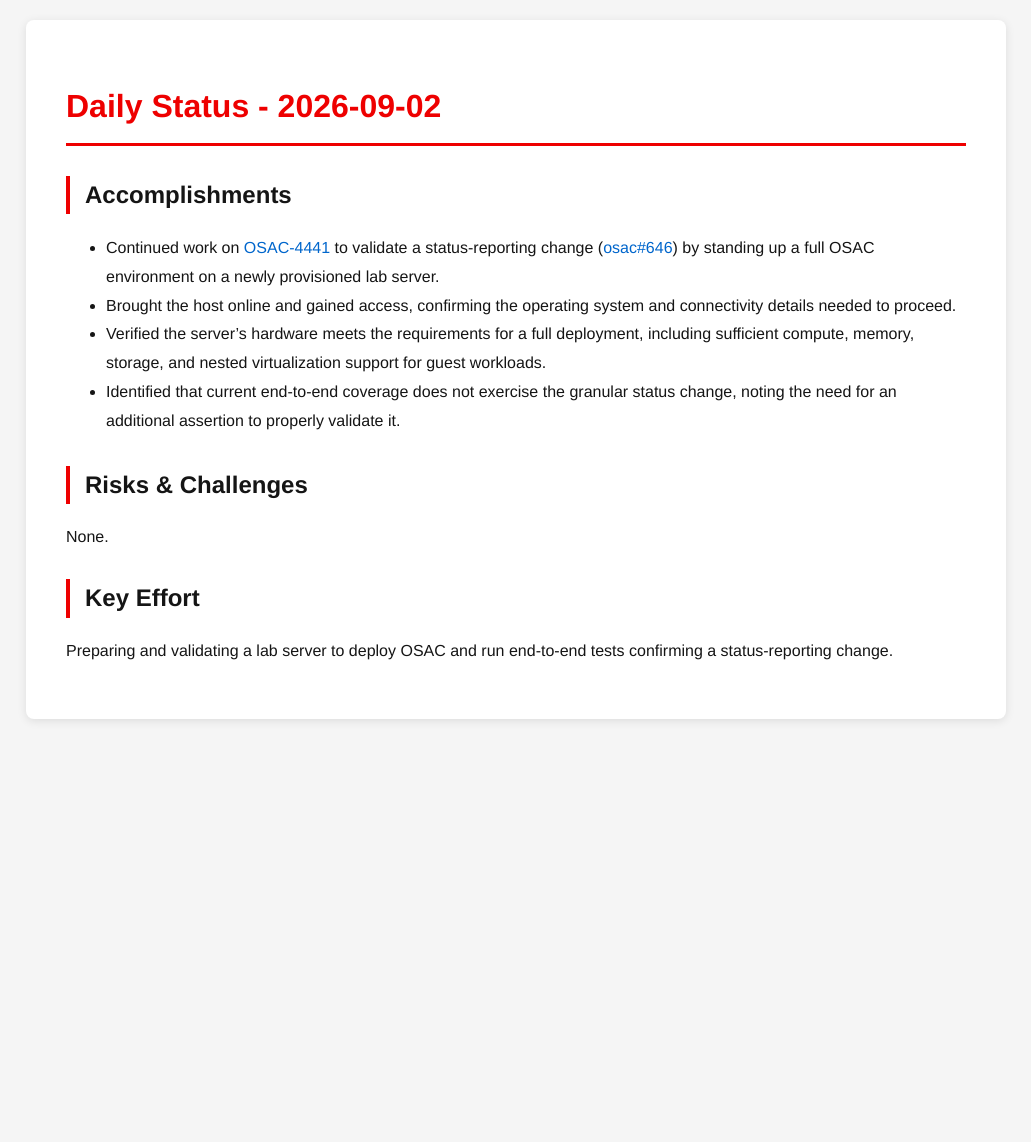
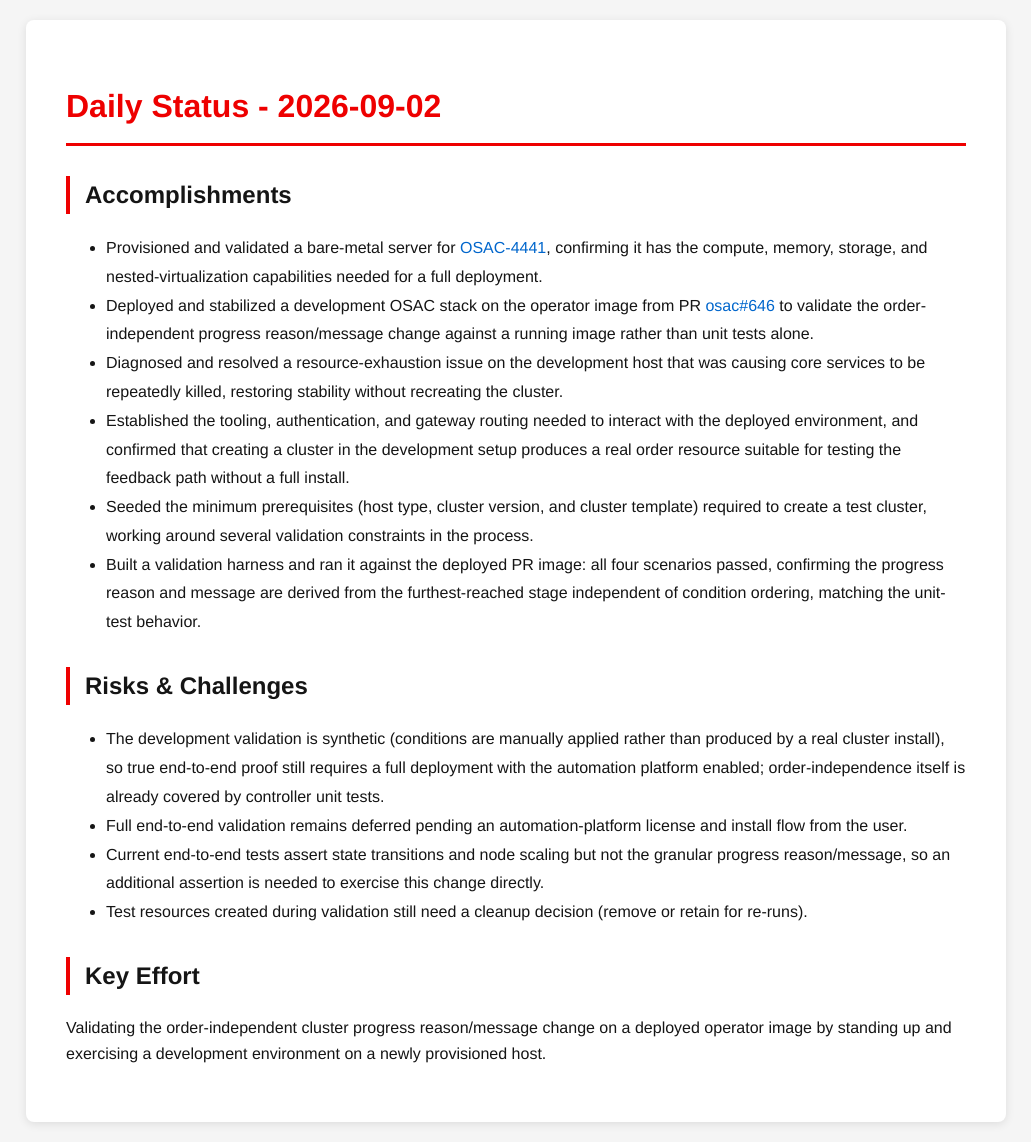
Before and after one commit to tzvatot/daily-status, a Jekyll site: the page built from 2026-09-02.md, in a window 1280 px wide. Shown: the whole page, without its empty margins (124-1155 px from the left). Built offline with Jekyll 4.4.1, drawn with Linux system fonts in a browser that asks for light colours; before the commit the page ends 900 px from its top, so only the background shows below that.

Commit message:
Daily status update - 2026-09-02

```diff
--- a/2026-09-02.md
+++ b/2026-09-02.md
@@ -7,13 +7,18 @@ date: 2026-09-02
 # Daily Status - 2026-09-02
 
 ## Accomplishments
-- Continued work on [OSAC-4441](https://redhat.atlassian.net/browse/OSAC-4441) to validate a status-reporting change ([osac#646](https://github.com/osac-project/osac/pull/646)) by standing up a full OSAC environment on a newly provisioned lab server.
-- Brought the host online and gained access, confirming the operating system and connectivity details needed to proceed.
-- Verified the server's hardware meets the requirements for a full deployment, including sufficient compute, memory, storage, and nested virtualization support for guest workloads.
-- Identified that current end-to-end coverage does not exercise the granular status change, noting the need for an additional assertion to properly validate it.
+- Provisioned and validated a bare-metal server for [OSAC-4441](https://redhat.atlassian.net/browse/OSAC-4441), confirming it has the compute, memory, storage, and nested-virtualization capabilities needed for a full deployment.
+- Deployed and stabilized a development OSAC stack on the operator image from PR [osac#646](https://github.com/osac-project/osac/pull/646) to validate the order-independent progress reason/message change against a running image rather than unit tests alone.
+- Diagnosed and resolved a resource-exhaustion issue on the development host that was causing core services to be repeatedly killed, restoring stability without recreating the cluster.
+- Established the tooling, authentication, and gateway routing needed to interact with the deployed environment, and confirmed that creating a cluster in the development setup produces a real order resource suitable for testing the feedback path without a full install.
+- Seeded the minimum prerequisites (host type, cluster version, and cluster template) required to create a test cluster, working around several validation constraints in the process.
+- Built a validation harness and ran it against the deployed PR image: all four scenarios passed, confirming the progress reason and message are derived from the furthest-reached stage independent of condition ordering, matching the unit-test behavior.
 
 ## Risks & Challenges
-None.
+- The development validation is synthetic (conditions are manually applied rather than produced by a real cluster install), so true end-to-end proof still requires a full deployment with the automation platform enabled; order-independence itself is already covered by controller unit tests.
+- Full end-to-end validation remains deferred pending an automation-platform license and install flow from the user.
+- Current end-to-end tests assert state transitions and node scaling but not the granular progress reason/message, so an additional assertion is needed to exercise this change directly.
+- Test resources created during validation still need a cleanup decision (remove or retain for re-runs).
 
 ## Key Effort
-Preparing and validating a lab server to deploy OSAC and run end-to-end tests confirming a status-reporting change.
+Validating the order-independent cluster progress reason/message change on a deployed operator image by standing up and exercising a development environment on a newly provisioned host.
```
